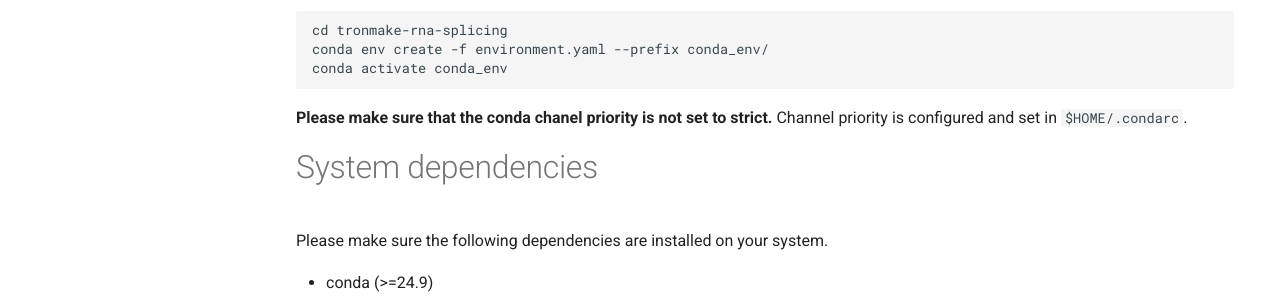
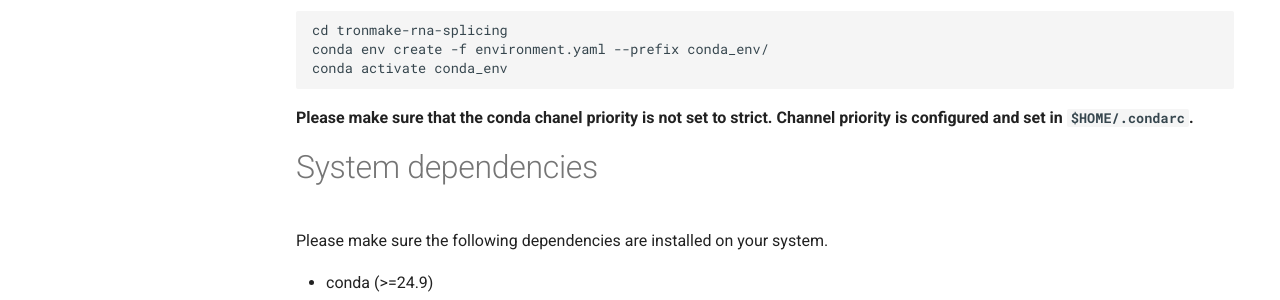
Before and after one commit to TRON-Bioinformatics/neorasp, an MkDocs documentation site: the page built from documentation/tronmake-rna-splicing/docs/installation.md, in a window 1280 px wide. Shown: the part 490-790 px from the top of the page. Built offline with MkDocs 1.6.1 and Material for MkDocs 9.7.7, drawn with Linux system fonts in a browser that asks for light colours.

````diff
--- a/documentation/tronmake-rna-splicing/docs/installation.md
+++ b/documentation/tronmake-rna-splicing/docs/installation.md
@@ -18,8 +18,7 @@ conda env create -f environment.yaml --prefix conda_env/
 conda activate conda_env
 ```
 
-**Please make sure that the conda chanel priority is not set to strict.**
-Channel priority is configured and set in `$HOME/.condarc`.
+**Please make sure that the conda chanel priority is not set to strict. Channel priority is configured and set in `$HOME/.condarc`.**
 
 # System dependencies
 
````
Also changed, not shown: documentation/tronmake-rna-splicing/docs/usage.md (+3 -2 lines).
